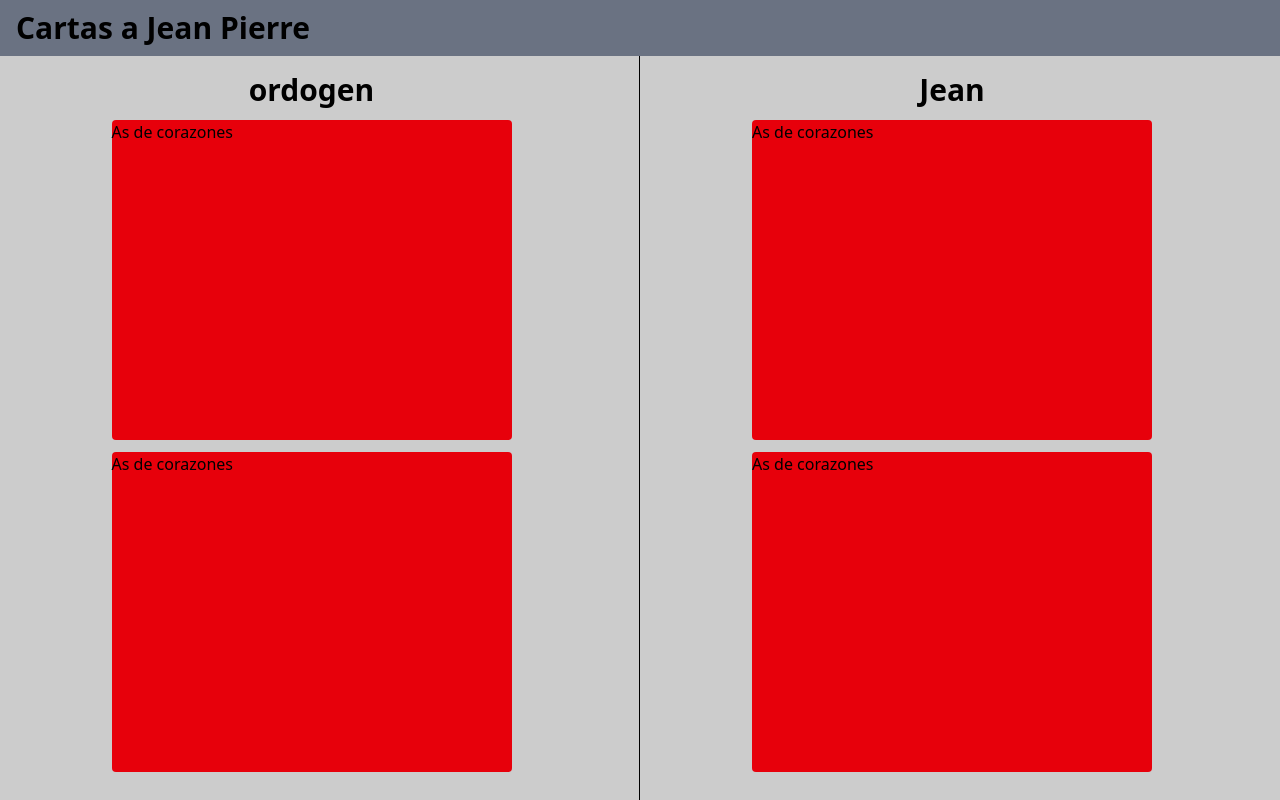
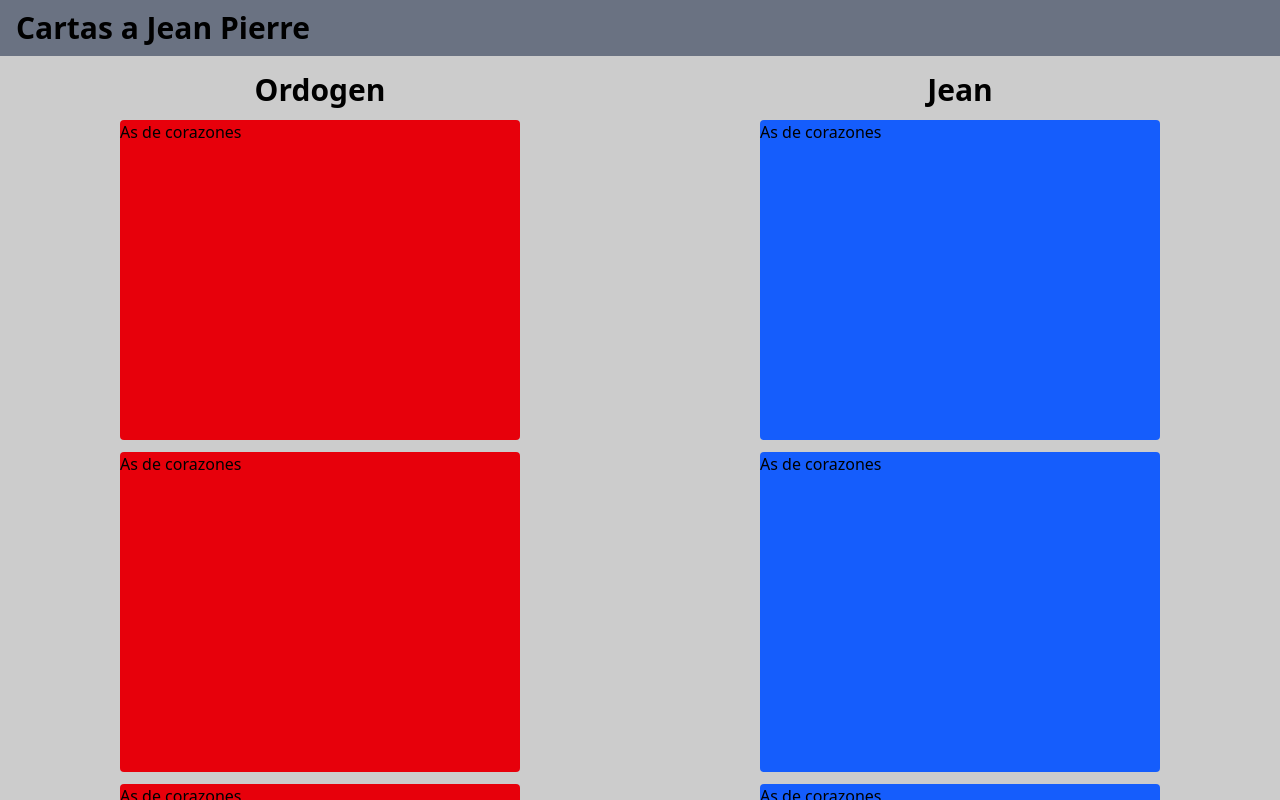
Before and after one commit to ordogens/cartas-a-un-Amigo, a React (Vite) app: page / in a window 1280 px wide. Built offline with nearby package versions, Linux system fonts and the light colour scheme.

Commit message:
overflow

```diff
--- a/src/componets/Cuerpo.tsx
+++ b/src/componets/Cuerpo.tsx
@@ -3,9 +3,9 @@ import {data} from "./arrays/Jean"
 
 export const Cuerpo = () => {
   return (
-    <div className="w-full h-[93%] flex">
-        <div className="w-1/2 h-full border-r flex flex-col pr-4 gap-3 items-center pt-4">
-            <p className="text-3xl font-bold">ordogen</p>
+    <div className="w-full max-h-[93%] flex flex-now overflow-y-scroll">
+        <div className="w-1/2 h-full flex flex-col pb-4 gap-3 items-center pt-4 ">
+            <p className="text-3xl font-bold">Ordogen</p>
         {datos.map((item) => (
             <div key={item.id} className="w-100 h-80 bg-red-600 rounded-sm">
                 <p>{item.carta}</p>
@@ -13,10 +13,10 @@ export const Cuerpo = () => {
         ))}
 
         </div>
-        <div className="w-1/2 h-full flex flex-col items-center pr-4 pt-4 gap-3">
+        <div className="w-1/2 h-full flex flex-col items-center pb-4 pt-4 gap-3 ">
             <p className="text-3xl font-bold">Jean</p>
         {data.map((item) => (
-            <div key={item.id} className="w-100 h-80 bg-red-600 rounded-sm">
+            <div key={item.id} className="w-100 h-80 bg-blue-600 rounded-sm">
                 <p>{item.carta}</p>
             </div>
         ))}
--- a/src/componets/arrays/jean.ts
+++ b/src/componets/arrays/jean.ts
@@ -7,5 +7,9 @@ export const data: Datos [] = [
 
     {id: 1, carta: 'As de corazones'},
     {id: 2, carta: 'As de corazones'},
+    {id: 3, carta: 'As de corazones'},
+    {id: 4, carta: 'As de corazones'},
+
+
 
 ]
--- a/src/componets/arrays/ordogen.ts
+++ b/src/componets/arrays/ordogen.ts
@@ -7,5 +7,9 @@ export const datos: Datos [] = [
 
     {id: 1, carta: 'As de corazones'},
     {id: 2, carta: 'As de corazones'},
+    {id: 3, carta: 'As de corazones'},
+    {id: 4, carta: 'As de corazones'},
+
+
 
 ]
```
